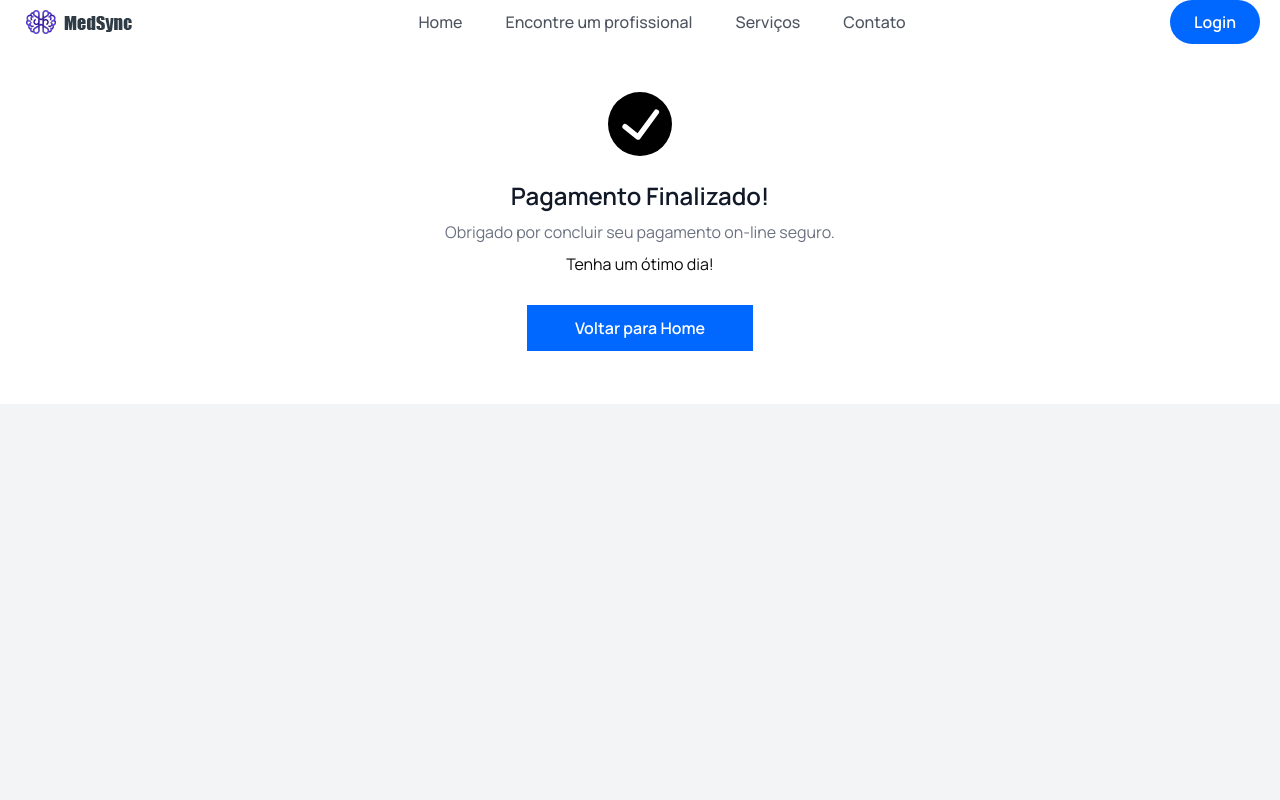
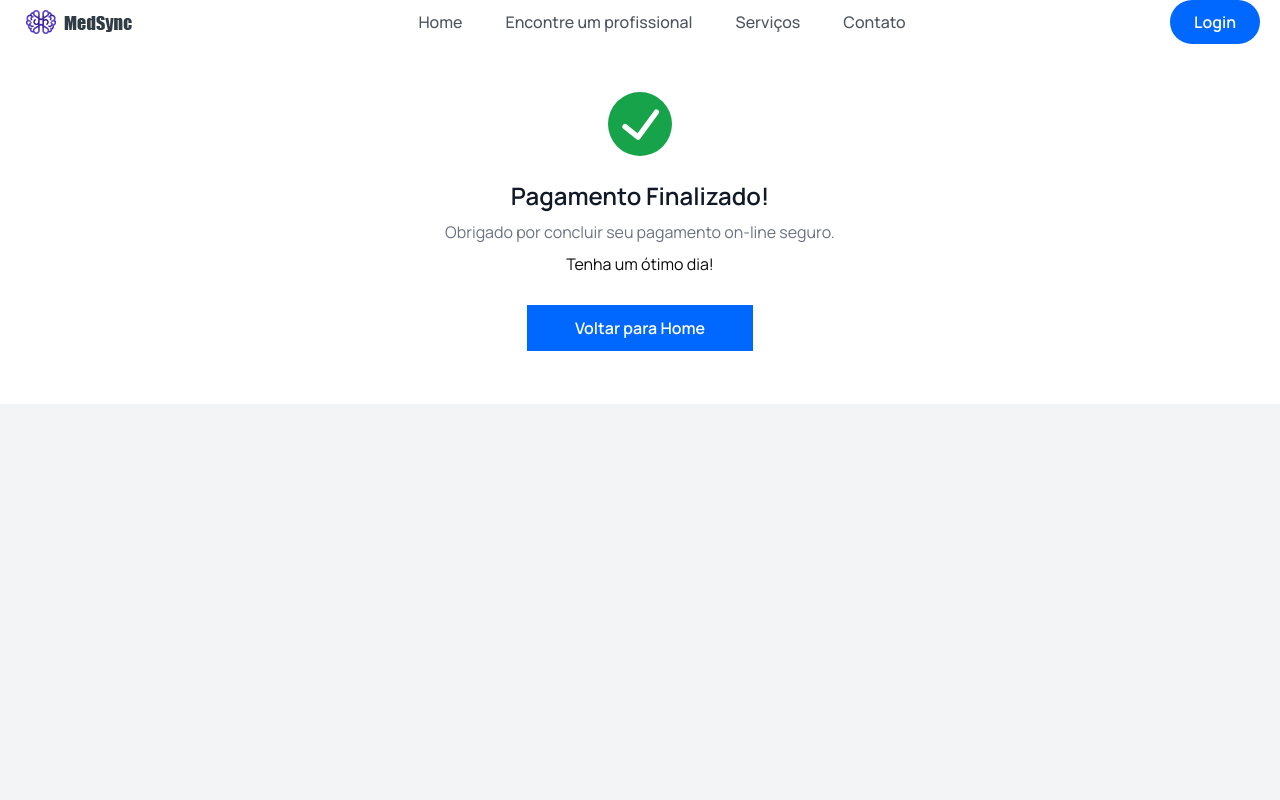
Before and after one commit to pedropriori/MedSync-Application, a React (Vite) app: page /checkout-success in a window 1280 px wide. Shown: the top 800 px of the page. Built offline with nearby package versions, Linux system fonts and the light colour scheme.

Commit message:
fix ok icon green color

```diff
--- a/src/pages/Doctors/CheckoutSuccess.jsx
+++ b/src/pages/Doctors/CheckoutSuccess.jsx
@@ -9,7 +9,7 @@ const CheckoutSuccess = () => {
           className="text-green-600 w-16 h-16 mx-auto my-6"
         >
           <path
-            fill="currentolor"
+            fill="currentColor"
             d="M12,0A12,12,0,1,0,24,12,12.014,12.014,0,0,0,12,0Zm6.927,8.2-6.845,9.289a1.011,1.011,0,0,1-1.43.188L5.764,13.769a1,1,0,1,1,1.25-1.562l4.076,3.261,6.227-8.451A1,1,0,1,1,18.927,8.2Z"
           ></path>
         </svg>
```
